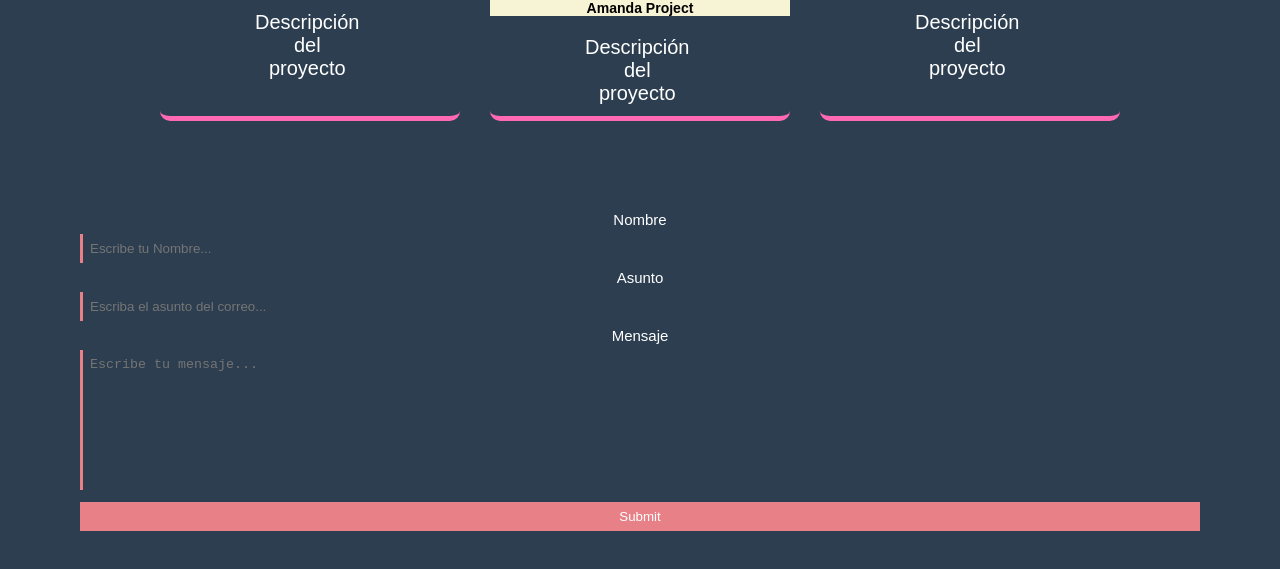
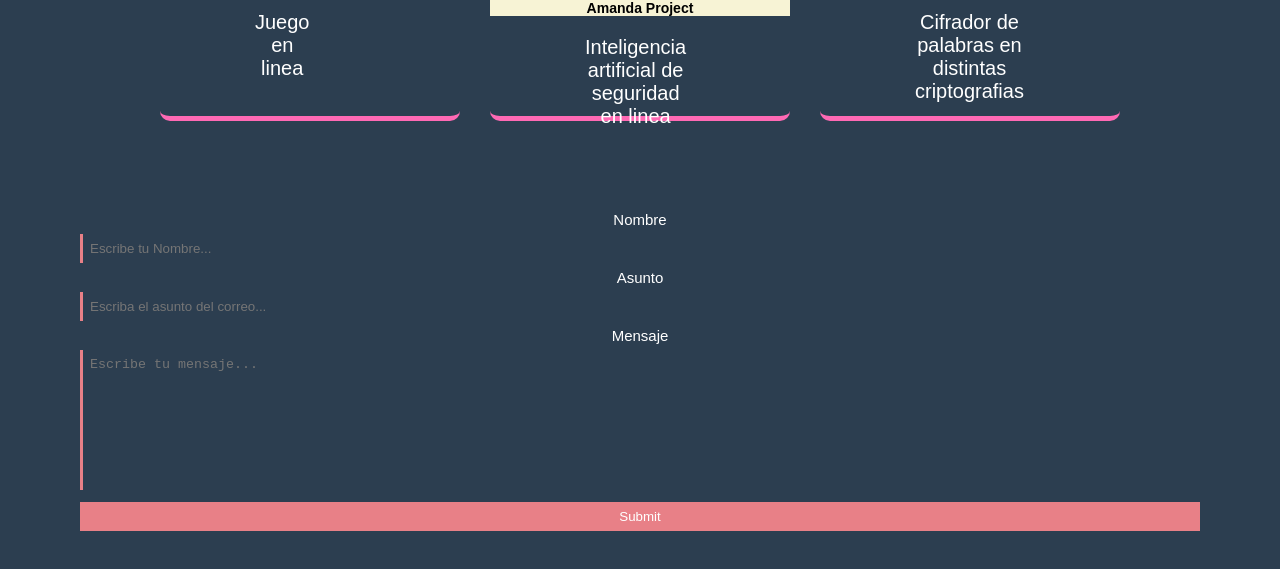
Before and after one commit to CoffeandHotcakes/CoffeandHotcakes.github.io, a plain HTML site: page index.html in a window 1280 px wide. Shown: the part 1520-2089 px from the top of the page. Drawn offline with Linux system fonts and the light colour scheme.

Commit message:
Update index.html

```diff
--- a/index.html
+++ b/index.html
@@ -51,20 +51,20 @@
               <div class="Detalles-de-proyectos">
                 <img src="./imagenes/Imagen TIF 1.jpeg">
                 <h3>Security Croc</h3>
-                <p class=descripcion><a href="http://google.es"> Descripción del proyecto</a></p>
+                <p class=descripcion><a href="http://google.es">Juego en linea</a></p>
 
               </div>
 
               <div class="Detalles-de-proyectos">
                 <img src="./imagenes/Imagen TIF 2.jpg">
                 <h3>Amanda Project</h3>
-                <p class=descripcion><a href="http://google.es"> Descripción del proyecto</a></p>
+                <p class=descripcion><a href="http://google.es">Inteligencia artificial de seguridad en linea</a></p>
               </div>
 
               <div class="Detalles-de-proyectos">
                 <img src="./imagenes/Imagen TIF 3.jpg">
                 <h3>Cifrador multiuso</h3>
-                <p class=descripcion><a href="http://google.es"> Descripción del proyecto</a></p>
+                <p class=descripcion><a href="http://google.es">Cifrador de palabras en distintas criptografias</a></p>
               </div>
            </div>
        </section>
```
